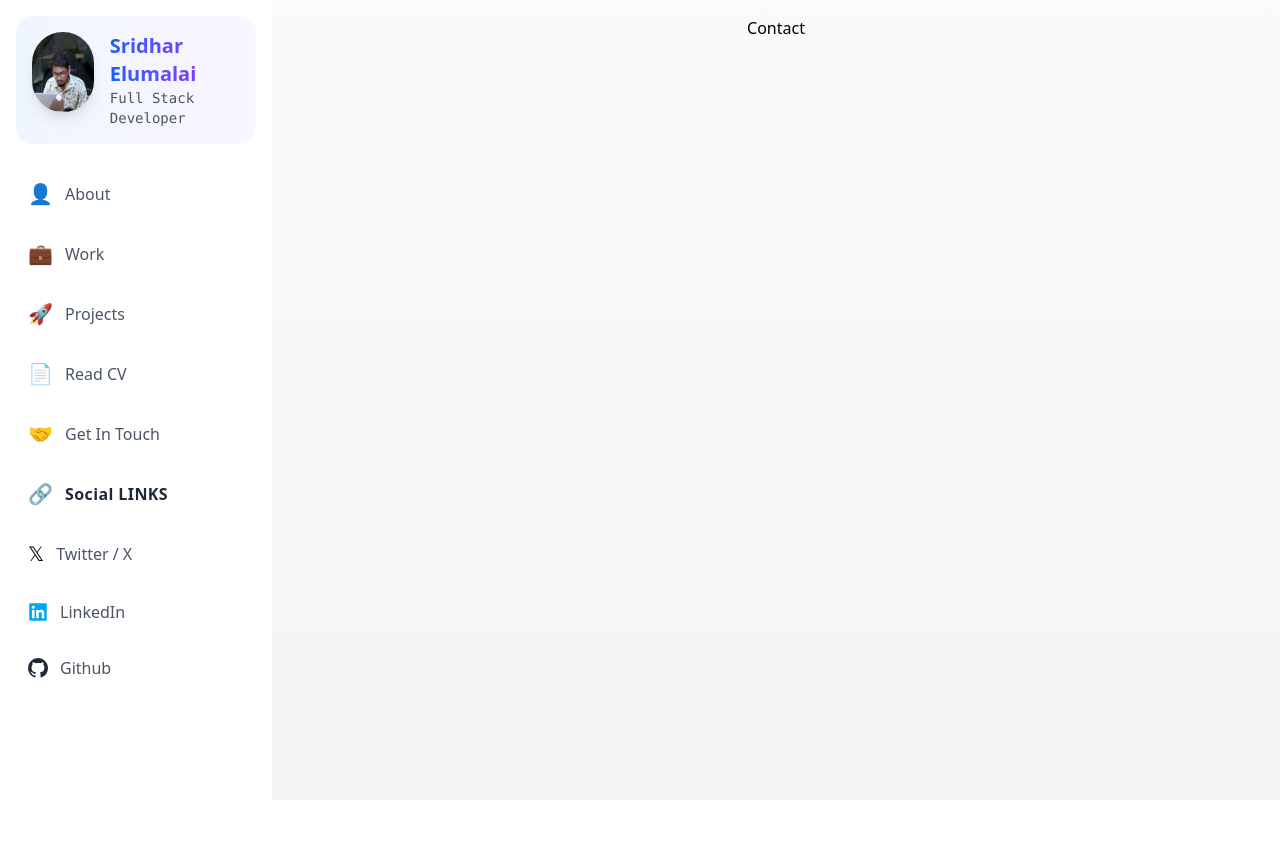
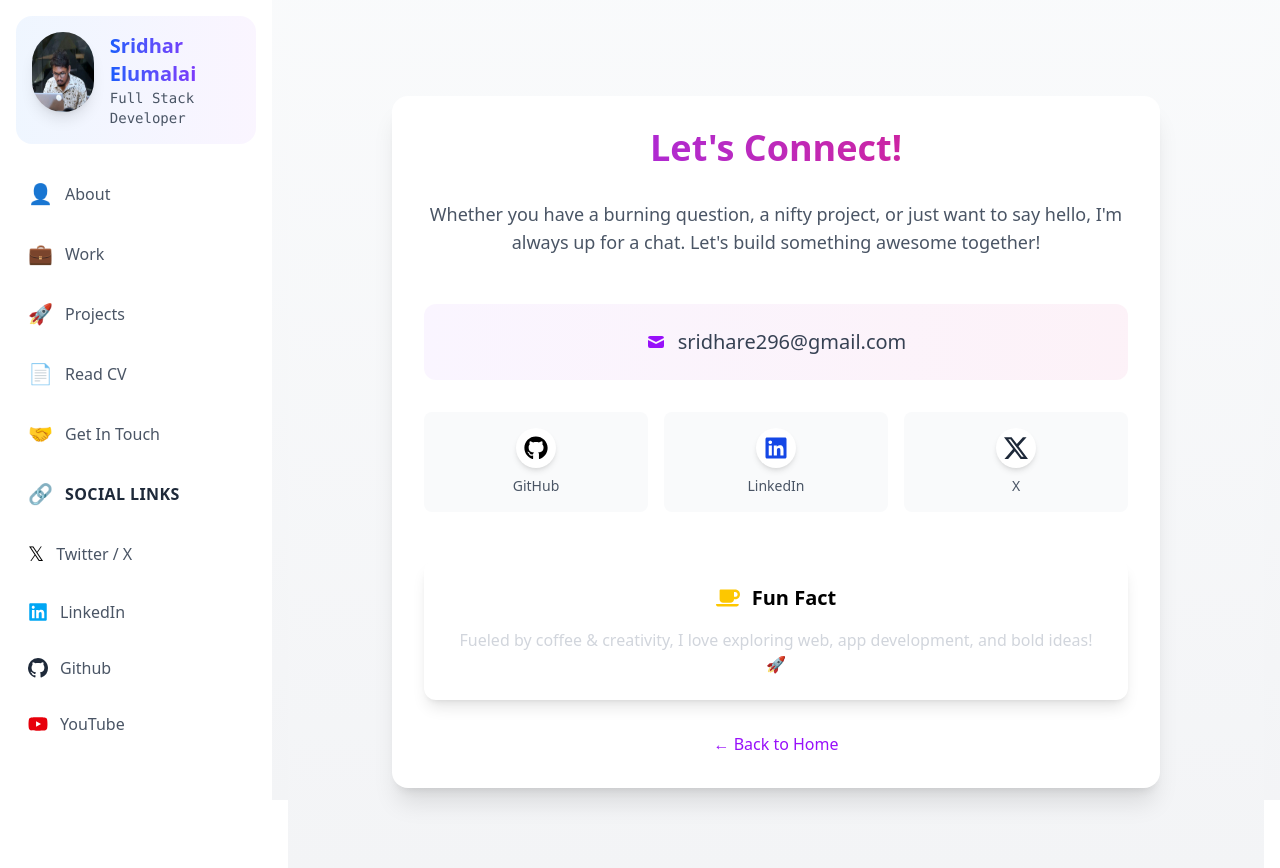
Before and after one commit to Sridhare29/sridhar-portfolio, a React (Vite) app: page /contact in a window 1280 px wide. Before the commit the page ends 808 px from the top, so only its background shows below. Built offline with nearby package versions, Linux system fonts and the light colour scheme; a web font is replaced by a local one.

Commit message:
contact update

```diff
--- a/src/components/Layout/Accordion.jsx
+++ b/src/components/Layout/Accordion.jsx
@@ -2,7 +2,7 @@ import React, { useState } from "react";
 import { useNavigate } from "react-router-dom";
 import { motion } from "framer-motion";
 import mypic from "../../assets/Sridhar_img.jpg";
-import { FaLinkedin } from "react-icons/fa";
+import { FaLinkedin , FaYoutube } from "react-icons/fa";
 import { VscGithubInverted } from "react-icons/vsc";
 
 function Accordion() {
@@ -21,12 +21,13 @@ function Accordion() {
     { title: "Read CV", path: "/cv", icon: "📄" },
     { title: "Get In Touch", path: "/contact", icon: "🤝" },
     {
-      Maintitle: "Social LINKS",
+      Maintitle: "SOCIAL LINKS",
       icon: "🔗"
     },
     { title: "Twitter / X", path: "https://x.com/Sridhar2920", icon: "𝕏" },
     { title: "LinkedIn", path: "https://www.linkedin.com/in/sridhar-e-b57738202/", icon: <FaLinkedin className=" bg-white text-sky-500" /> },
     { title: "Github", path: "https://github.com/Sridhare29", icon: <VscGithubInverted className=" bg-white text-gray-800" /> },
+    { title: "YouTube", path: "https://www.youtube.com/@codenuts29", icon: <FaYoutube className=" bg-white text-red-600" /> },
   ];
 
   const handleNavigation = (path) => {
--- a/src/components/pages/Dashboard/Contact.jsx
+++ b/src/components/pages/Dashboard/Contact.jsx
@@ -1,11 +1,90 @@
-import React from 'react'
+import { FaGithub, FaTwitter, FaLinkedin, FaCoffee } from 'react-icons/fa';
+import { BsTwitterX } from "react-icons/bs";
+import { HiMail } from 'react-icons/hi';
+import { motion } from 'framer-motion';
 
-function Contact() {
+const Contact = () => {
+  const socialLinks = [
+    { icon: <FaGithub className='text-black' />, label: 'GitHub', url: 'https://github.com/Sridhare29' },
+    { icon: <FaLinkedin className='text-blue-700'/>, label: 'LinkedIn', url: 'https://www.linkedin.com/in/sridhar-e-b57738202/' },
+    { icon: <BsTwitterX className='text-gray-800'/>, label: 'X', url: 'https://x.com/Sridhar2920' },
+  ];
+
   return (
-    <div>
-      <h1 className='flex justify-center'>Contact</h1>
+    <div className="min-h-screen bg-gradient-to-b from-gray-50 to-gray-100 py-20 px-4">
+      <motion.div
+        initial={{ opacity: 0, y: 20 }}
+        animate={{ opacity: 1, y: 0 }}
+        className="max-w-3xl mx-auto bg-white rounded-2xl shadow-xl p-8"
+      >
+        <h1 className="text-4xl font-bold text-center mb-8 bg-gradient-to-r from-purple-600 to-pink-600 text-transparent bg-clip-text">
+          Let's Connect!
+        </h1>
+
+        <p className="text-gray-600 text-center text-lg mb-12">
+          Whether you have a burning question, a nifty project, or just want to say hello,
+          I'm always up for a chat. Let's build something awesome together!
+        </p>
+
+        {/* Email Section */}
+        <motion.div
+          whileHover={{ scale: 1.02 }}
+          className="bg-gradient-to-r from-purple-50 to-pink-50 p-6 rounded-xl mb-8"
+        >
+          <div className="flex items-center justify-center gap-3 text-xl">
+            <HiMail className="text-purple-600" />
+            <a href="mailto:vanshikar.0817@gmail.com"
+               className="text-gray-700 hover:text-purple-600 transition-colors">
+              sridhare296@gmail.com
+            </a>
+          </div>
+        </motion.div>
+
+        {/* Social Links */}
+        <div className="grid grid-cols-3 gap-4 mb-12">
+          {socialLinks.map((link, index) => (
+            <motion.a
+              key={index}
+              href={link.url}
+              whileHover={{ scale: 1.05 }}
+              className="flex flex-col items-center p-4 bg-gray-50 rounded-lg hover:bg-gray-100 transition-colors"
+            >
+             <div className="bg-white rounded-3xl p-2 shadow-md flex items-center justify-center">
+              <span className="text-2xl text-gray-700">{link.icon}</span>
+            </div>
+              <span className="mt-2 text-sm text-gray-600">{link.label}</span>
+            </motion.a>
+          ))}
+        </div>
+
+        {/* Fun Fact */}
+        <motion.div
+          initial={{ opacity: 0 }}
+          animate={{ opacity: 1 }}
+          transition={{ delay: 0.5 }}
+          className="bg-white shadow-lg transition-shadow p-6 rounded-xl"
+        >
+          <div className="flex items-center justify-center gap-3 mb-4">
+            <FaCoffee className="text-2xl text-yellow-400" />
+            <h3 className="text-xl font-semibold">Fun Fact</h3>
+          </div>
+          <p className="text-center text-gray-300">
+          Fueled by coffee & creativity, I love exploring web, app development, and bold ideas! 🚀
+          </p>
+        </motion.div>
+
+        {/* Back to Home */}
+        <motion.div
+          whileHover={{ x: -5 }}
+          className="mt-8 text-center"
+        >
+          <a href="/" className="text-purple-600 hover:text-purple-800 transition-colors">
+            ← Back to Home
+          </a>
+        </motion.div>
+      </motion.div>
     </div>
-  )
-}
+  );
+};
 
-export default Contact
+export default Contact;
```
